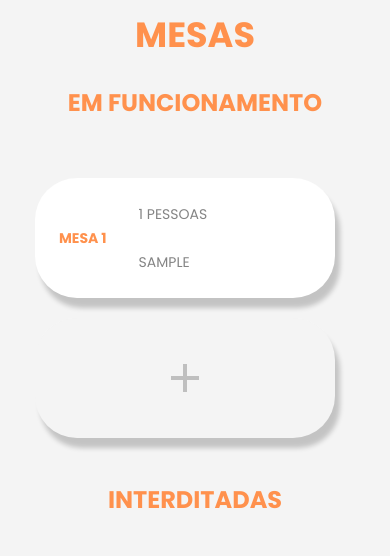
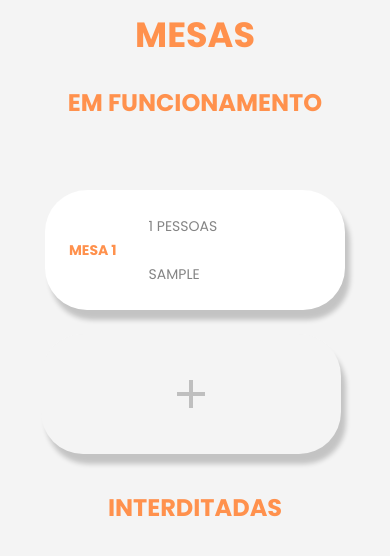
Before and after one commit to Henrique-BO/GARFO, a Django app: page /mesas/ in a window 390 px wide. Shown: the part 173-729 px from the top of the page. Run offline with Django 3.2, Linux system fonts and the light colour scheme; a user stored in the database is signed in; tables that the repository leaves empty hold one stand-in row (values such as "Sample post").

Commit message:
Ajustar estilos de cards de mesa

```diff
--- a/pedidos/templates/pedidos/list_contas.html
+++ b/pedidos/templates/pedidos/list_contas.html
@@ -24,7 +24,7 @@ Lista de contas | GARFO
 
                     <div style="cursor:pointer;" onclick="document.getElementById('modal-conta-{{ conta.id }}').style.display='block'" class="card" id="single-card">
                         <div class="left-part">
-                            <div id="table-number"> {{ conta.pedido_set.all.0.cliente.mesa }} | Conta {{ conta.id }}</div>
+                            <div id="table-number">{{ conta.pedido_set.all.0.cliente.mesa }} &nbsp | &nbsp Conta {{ conta.id }}</div>
                             <br>
                             <div id="item-name">{{ conta.pedido_set.all.0.cliente.user }}</div>
                             <div id="item-name">R${{ totais|get_item:conta.id|floatformat:2 }}</div>
--- a/static/style.css
+++ b/static/style.css
@@ -210,7 +210,7 @@
   margin: 0;
   display: flex;
   align-items: center;
-  overflow-y:auto;
+  overflow-y: auto;
 }
 
 #table-info {
@@ -689,6 +689,10 @@ form ul li, form ul {
     justify-content: center;
   }
 
+  #single-card, .card {
+    margin: 12px;
+  }
+
   .modal {
     margin: 0;
     left: calc(50% - 180px);
```
